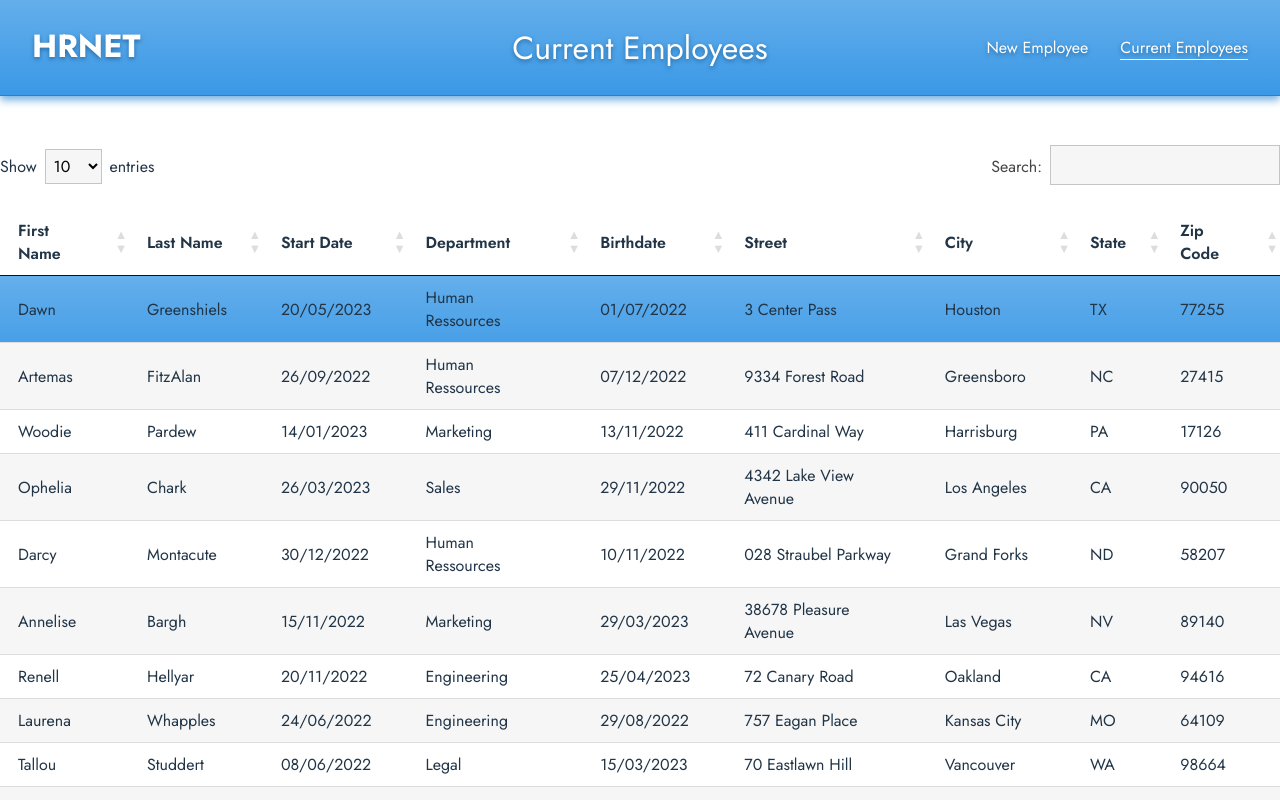
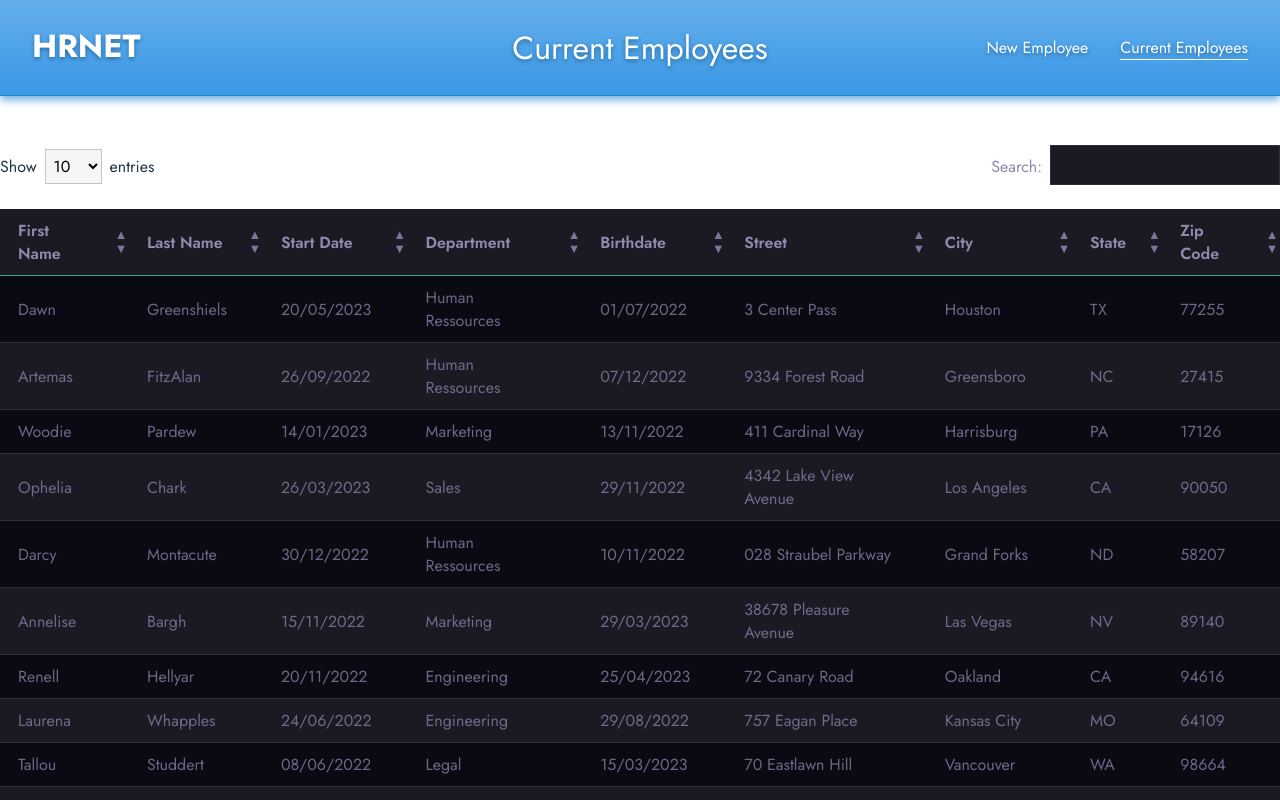
Before and after one commit to ask0ldd/Schoolwork-P14-StateAdded, a React (Vite) app: page /Schoolwork-P14-StateAdded/employee-list in a window 1280 px wide. Shown: the top 800 px of the page. Built offline with nearby package versions, Linux system fonts and the light colour scheme.

Commit message:
darkgreenpreset improved

```diff
--- a/src/components/DatasTable/Table.tsx
+++ b/src/components/DatasTable/Table.tsx
@@ -13,7 +13,7 @@ import './style/Table.css'
 function Table() {
 
     const {tableState, dispatch, tableModel, preset} = useContext(DatasTableContext)
-    const [hoverTR, setHoverTR] = useState(0)
+    const [hoverTR, setHoverTR] = useState(-1)
 
     if(!dispatch || !tableState || !tableModel || tableState.tableDAO.getProcessedDatas(tableState.getProcessingParameters()).length === 0)
       return(<>No data available in table.</>)
@@ -25,13 +25,13 @@ function Table() {
     const rowsToDisplay = [...tableState.tableDAO.getProcessedDatas(tableState.getProcessingParameters())].slice(firstDisplayedEntry, lastDisplayedEntry)
 
     // defining elements styles
-    const thPreset = preset != null ? {color : preset.th.textColor, background : preset.th.backgroundColor, fontWeight:preset.th.fontWeight}: {}
-    const oddRowPreset = preset != null ? {color : preset.oddRow.textColor, background : preset.oddRow.backgroundColor, borderBottom:'1px solid '+ preset.oddRow.bottomSeparatorColor}: {}
-    const evenRowPreset = preset != null ? {color : preset.evenRow.textColor, background : preset.evenRow.backgroundColor, borderBottom:'1px solid '+ preset.evenRow.bottomSeparatorColor}: {}
-    const arrowInactiveColor = preset != null ? {color: preset.th.arrowInactiveColor} : {}
-    const arrowActiveColor = preset != null ? {color: preset.th.arrowActiveColor} : {}
-    const topSeparatorColor = preset != null ? {borderBottom : '1px solid ' + preset.firstnLastRowSeparatorsColor} : {borderBottom : '1px solid red'}
-    const focusRowStyle = {background : preset.evenRow.hoverBackgroundColor}
+    const thPreset = {color : preset.th.textColor, background : preset.th.backgroundColor, fontWeight:preset.th.fontWeight}
+    const oddRowPreset = {color : preset.oddRow.textColor, background : preset.oddRow.backgroundColor, borderBottom:'1px solid '+ preset.oddRow.bottomSeparatorColor}
+    const evenRowPreset = {color : preset.evenRow.textColor, background : preset.evenRow.backgroundColor, borderBottom:'1px solid '+ preset.evenRow.bottomSeparatorColor}
+    const arrowInactiveColor = {color: preset.th.arrowInactiveColor}
+    const arrowActiveColor = {color: preset.th.arrowActiveColor}
+    const topSeparatorColor = {borderBottom : '1px solid ' + preset.firstnLastRowSeparatorsColor}
+    const hoverRowStyle = {background : preset.evenRow.hoverBackgroundColor, borderBottom:'1px solid ' + preset.evenRow.hoverBackgroundColor, color : preset.evenRow.hoverTextColor}
 
     return (
         <table id={tableModel.getTableId()} aria-label="Current Employees">
@@ -50,8 +50,8 @@ function Table() {
         </thead>
         <tbody style={topSeparatorColor}>
           {[...rowsToDisplay].map((datarow, index) => (
-            <tr onMouseOut={() => setHoverTR(0)} onMouseEnter={() => setHoverTR(index)}
-                style={ hoverTR === index ? focusRowStyle
+            <tr onMouseOut={() => setHoverTR(-1)} onMouseEnter={() => setHoverTR(index)}
+                style={ hoverTR === index ? hoverRowStyle
                 : {...isRowOdd(index) ? oddRowPreset : evenRowPreset,
                 borderBottom : isLastRow(index, rowsToDisplay.length-1) ? 'none' : oddRowPreset.borderBottom}}
                 key={'trtable-'+index} className={isRowOdd(index) + isLastRow(index, rowsToDisplay.length-1)}>
--- a/src/components/DatasTable/presets/darkGreenPreset.ts
+++ b/src/components/DatasTable/presets/darkGreenPreset.ts
@@ -11,30 +11,30 @@ export const darkGreenPreset : IPreset = {
         fontWeight: "600",
         backgroundColor: "#1B1A23",
         arrowInactiveColor: "#7D769BFF",
-        arrowActiveColor: "#30B383",
+        arrowActiveColor: "#20A073",
         separatorColor: "#2F2D3B"
     },
     evenRow: {
         backgroundColor: "#0A0A12",
         textColor: "#7D769BDD",
         fontWeight: "500",
-        hoverBackgroundColor: "#555555",
-        hoverTextColor : "#1B1A23",
+        hoverBackgroundColor: "#20A073",
+        hoverTextColor : "#FFFFFF",
         bottomSeparatorColor: "#2F2D3B",
     },
     oddRow: {
         backgroundColor: "#1B1A23",
         textColor: "#7D769BDD",
         fontWeight: "500",
-        hoverBackgroundColor: "#555555",
-        hoverTextColor : "#1B1A23",
+        hoverBackgroundColor: "#20A073",
+        hoverTextColor : "#FFFFFF",
         bottomSeparatorColor: "#2F2D3B",
     },
     firstnLastRowSeparatorsColor: "#30B383",
     paginationButton: {
         backgroundColor: "#1B1A23",
         textColor: "#7D769BDD",
-        hoverBackgroundColor: "#30B383",
+        hoverBackgroundColor: "#20A073",
         hoverTextColor: "#FFFFFFFF",
         hoverDropShadowColor : "#30B38399",
         borderColor: "#2F2D3B",
--- a/src/pages/CurrentEmployees.tsx
+++ b/src/pages/CurrentEmployees.tsx
@@ -35,7 +35,7 @@ function CurrentEmployees() {
     <>
       <Header pageTitle='Current Employees'/>
       <main className='mainCE'>
-        <DatasTable tableModel={tableModel} tableDatas={employeesList} preset={basePreset}/>
+        <DatasTable tableModel={tableModel} tableDatas={employeesList} preset={darkGreenPreset}/>
       </main>
       <Footer/>
     </>
```
